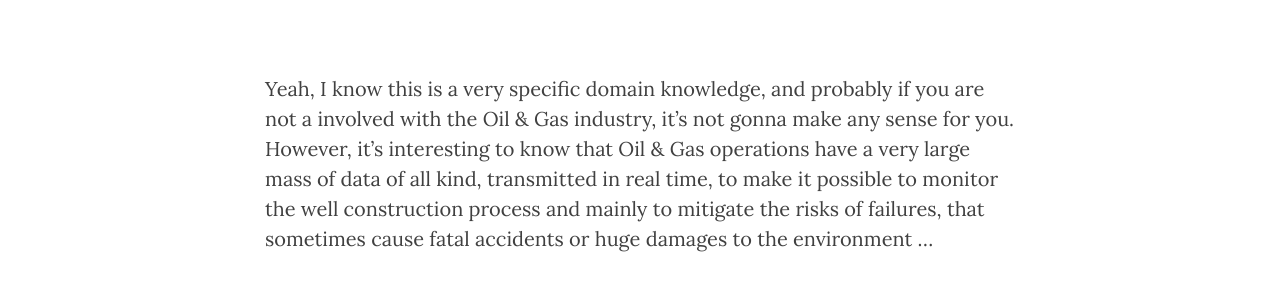
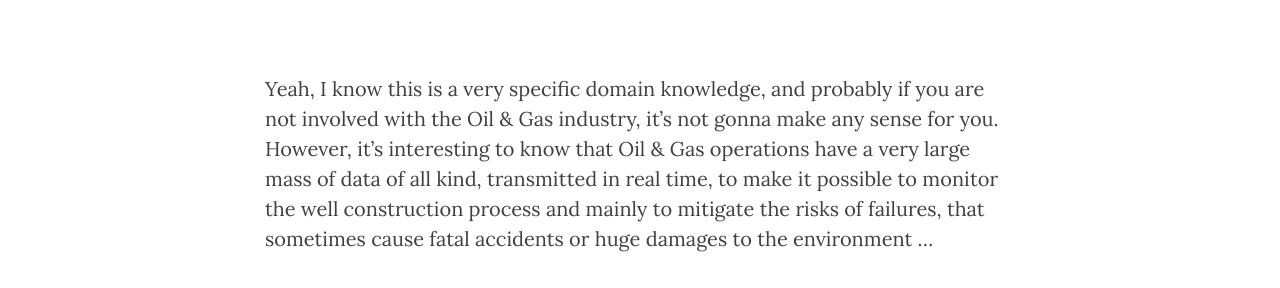
Before and after one commit to rwanderc/blog, a Jekyll site: the page built from _posts/2015-12-16-wits-simplified.markdown, in a window 1280 px wide and 900 px high, scrolled down 331 px. Shown: the part 184-472 px from the top of the window. Built offline with Jekyll 4.4.1, drawn with Linux system fonts in a browser that asks for light colours; nearby versions of some CDN libraries; comment, search, counter and statistics services are not loaded.

Commit message:
algumas correções

```diff
--- a/_posts/2015-12-16-wits-simplified.markdown
+++ b/_posts/2015-12-16-wits-simplified.markdown
@@ -8,7 +8,7 @@ author:      "Wander Costa"
 header-img: "img/post-bg-wits-simplified.jpg"
 ---
 
-Yeah, I know this is a very specific domain knowledge, and probably if you are not a involved with the Oil & Gas industry, it's not gonna make any sense for you. However, it's interesting to know that Oil & Gas operations have a very large mass of data of all kind, transmitted in real time, to make it possible to monitor the well construction process and mainly to mitigate the risks of failures, that sometimes cause fatal accidents or huge damages to the environment ...
+Yeah, I know this is a very specific domain knowledge, and probably if you are not involved with the Oil & Gas industry, it's not gonna make any sense for you. However, it's interesting to know that Oil & Gas operations have a very large mass of data of all kind, transmitted in real time, to make it possible to monitor the well construction process and mainly to mitigate the risks of failures, that sometimes cause fatal accidents or huge damages to the environment ...
 
 In this article, I will provide a little understanding of the **Wits** protocol. There are other transmission protocols, like [WitsML][witsml] that is newer, more powerfull in some ways, but much more complex and dependant of good infrastructure. WitsML might be subject of other posts in the future, but keep in mind that Wits and WitsML are totally different protocols for the same purpose.
 
```
